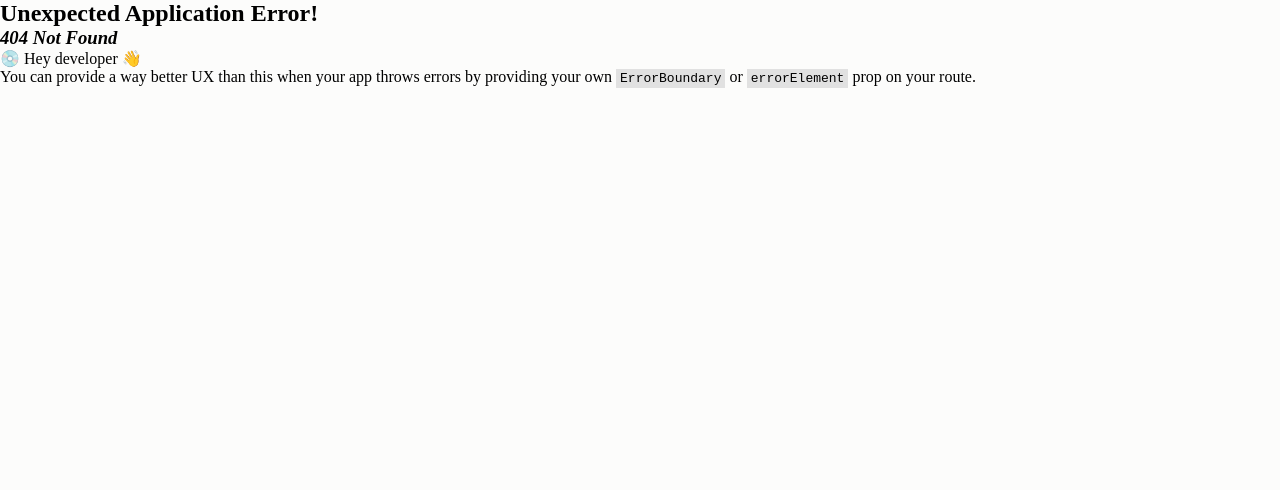
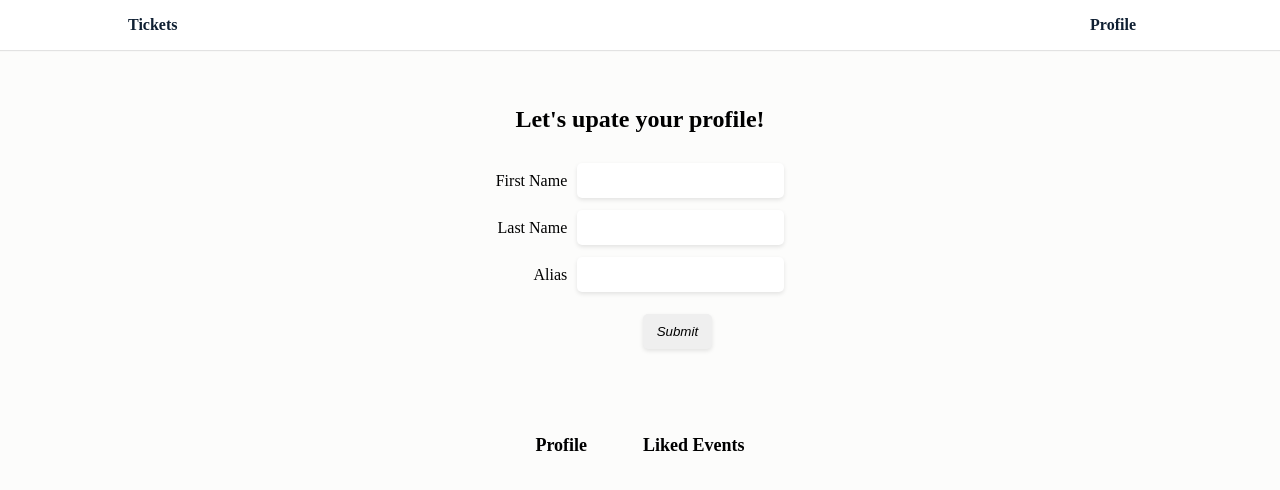
Before and after one commit to alvarezacarlos/project-ticket-master-client-reactjs, a React (Vite) app: page /profile in a window 1280 px wide. Before the commit this address had no page. Shown: the top 490 px of the page. Built offline with nearby package versions, Linux system fonts and the light colour scheme.

Commit message:
added Profile screen and subroutes

```diff
--- a/src/components/Navbar/index.jsx
+++ b/src/components/Navbar/index.jsx
@@ -5,15 +5,14 @@ import { Link } from "react-router-dom";
 import styles from "./Navbar.module.css";
 
 const Navbar = () => {
-  const onEventClick = () => {};
 
   return (
     <nav className={styles.nav}>
       <div className={styles.navContainer}>
-        <div className={styles.logo}>Tickets</div>
+        <div className={styles.logo}><Link to='/' className={styles.navListLink}>Tickets</Link></div>
         <ul className={styles.navList}>
           <li className={styles.navListItem}>
-            <Link className={styles.navListLink} to="/my-profile">
+            <Link className={styles.navListLink} to="/profile">
               Profile
             </Link>
           </li>
--- /dev/null
+++ b/src/components/SignupForm/SignupForm.module.css
@@ -0,0 +1,60 @@
+.signUpFormContainer {
+  max-width: 1300px;
+  display: flex;
+  flex-flow: column nowrap;
+  align-self: center;
+  justify-self: center;
+
+  align-items: center;
+  justify-content: center;
+
+  padding: 30px;
+}
+
+.signUpFormContainer h3 {
+  text-align: center;
+  font-size: 1.5rem;
+  padding: 10px 20px;
+}
+
+.signUpform {
+  display: flex;
+  flex-flow: column nowrap;
+  align-items: center;
+  justify-content: center;
+  gap: 12px;
+
+  padding: 20px 40px;
+}
+
+.signUpFormGroup {
+  width: 100%;
+  display: flex;
+  justify-content: flex-end;
+  align-items: center;
+  gap: 10px;
+}
+
+.signUpFormGroup input,
+.buttonsContainer button {
+  padding: 10px 14px;
+  outline: none;
+  border: none;
+  transition: 0.4s;
+  border-radius: 5px;
+  box-shadow: 0 2px 4px rgba(0, 0, 0, 0.1);
+  font-style: italic;
+}
+
+.buttonsContainer {
+  width: 50%;
+  display: flex;
+  align-self: center;
+  justify-content: flex-end;
+  align-items: center;
+  padding: 10px 0px;
+}
+
+.buttonsContainer button {
+  cursor: pointer;
+}
--- /dev/null
+++ b/src/components/SignupForm/index.jsx
@@ -0,0 +1,95 @@
+import React from "react";
+
+import { useState } from "react";
+
+// import { useForm } from "react-hook-form";
+
+import styles from "./SignupForm.module.css";
+
+const SignupForm = () => {
+  // without react-hook-form
+  const [signUpFormInputs, setSignUpFormInputs] = useState({
+    firstName: "",
+    lastName: "",
+    alias: "",
+  });
+
+  // without react-hook-form
+  const handleClearClick = () => {
+    setSignUpFormInputs({
+      ...signUpFormInputs,
+      firstName: "",
+      lastName: "",
+      alias: "",
+    });
+  };
+
+  const handleOnsubmitForm = (e) => {
+    e.preventDefault();
+    console.log("submit", signUpFormInputs);
+
+    handleClearClick();
+  };
+
+  return (
+    <div className={styles.signUpFormContainer}>
+      <h3>Let's upate your profile!</h3>
+      <form className={styles.signUpform} onSubmit={handleOnsubmitForm}>
+        {/* firstName */}
+        <div className={styles.signUpFormGroup}>
+          <label htmlFor="firstName">First Name</label>
+          <input
+            type="text"
+            name="firstName"
+            id="firstName"
+            value={signUpFormInputs.firstName}
+            onChange={(e) =>
+              setSignUpFormInputs({
+                ...signUpFormInputs,
+                firstName: e.target.value,
+              })
+            }
+          />
+        </div>
+        {/* lastName */}
+        <div className={styles.signUpFormGroup}>
+          <label htmlFor="lastName">Last Name</label>
+          <input
+            type="text"
+            name="lastName"
+            id="lastName"
+            value={signUpFormInputs.lastName}
+            onChange={(e) =>
+              setSignUpFormInputs({
+                ...signUpFormInputs,
+                lastName: e.target.value,
+              })
+            }
+          />
+        </div>
+        {/* alias */}
+        <div className={styles.signUpFormGroup}>
+          <label htmlFor="alias">Alias</label>
+          <input
+            type="text"
+            name="alias"
+            id="alias"
+            value={signUpFormInputs.alias}
+            onChange={(e) =>
+              setSignUpFormInputs({
+                ...signUpFormInputs,
+                alias: e.target.value,
+              })
+            }
+          />
+        </div>
+
+        <div className={styles.buttonsContainer}>
+          <button type="submit">Submit</button>
+        </div>
+      </form>
+    </div>
+  );
+};
+
+export default SignupForm;
--- a/src/views/Home/index.jsx
+++ b/src/views/Home/index.jsx
@@ -53,8 +53,6 @@ const Home = () => {
       const searchedTermParam =
         searchedTerm?.trim().length > 0 ? `&keyword=${searchedTerm}` : "";
       fetchEvents({ urlParams: `${searchedTermParam}&page=${selected}` });
-      console.log(selected);
-      console.log(`${searchedTermParam}&page=${selected}`);
     },
     [searchedTerm, fetchEvents]
   );
@@ -73,8 +71,6 @@ const Home = () => {
     return <div className="home">{<Events searchedTerm={searchedTerm} />}</div>;
   };
 
-  console.log(events)
-
   return (
     <Wrapper>
       <SearchBar onSearch={handleInputSearch} />
@@ -90,7 +86,7 @@ const Home = () => {
         nextLabel={">"}
         breakLabel={"..."}
         renderOnZeroPageCount={null}
-        pageCount={page.totalPages}
+        pageCount={page?.totalPages || 0}
         pageRangeDisplayed={5}
         onPageChange={handlePageClick}
         style={{visibility: isLoading ? 'hidden': 'block'}}
--- /dev/null
+++ b/src/views/Profile/Profile.module.css
@@ -0,0 +1,24 @@
+.tabsContainer {
+  display: flex;
+  width: 100%;
+  justify-content: center;
+  align-items: center;
+  gap: 8px;
+}
+
+.tab {
+  font-size: 18px;
+  font-weight: 600;
+  padding-bottom: 4px;
+  cursor: pointer;
+  transition: opacity 0.2s ease;
+  padding: 10px 20px;
+}
+
+.tab:hover {
+  opacity: 0.8;
+}
+
+.active {
+  border-bottom: 2px solid #fff;
+}
--- /dev/null
+++ b/src/views/Profile/components/LikedEvents/index.jsx
@@ -0,0 +1,15 @@
+import React from 'react'
+
+
+
+import styles from './LikedEvents.module.css'
+
+const LikedEvents = () => {
+  return (
+    <div>
+      Linked Events
+    </div>
+  )
+}
+
+export default LikedEvents
--- /dev/null
+++ b/src/views/Profile/components/MyInfo/index.jsx
@@ -0,0 +1,15 @@
+import React from 'react'
+
+
+
+import styles from './MyInfo.module.css'
+
+const MyInfo = () => {
+  return (
+    <div>
+      My Info
+    </div>
+  )
+}
+
+export default MyInfo
--- a/src/views/Profile/index.jsx
+++ b/src/views/Profile/index.jsx
@@ -1,11 +1,48 @@
 import React from "react";
+
+import { Outlet, useLocation, useNavigate } from "react-router-dom";
 
 import Wrapper from "../../components/Wrapper";
 
+import SignupForm from "../../components/SignupForm";
+
+import styles from './Profile.module.css'
+
 const Profile = () => {
+  const { pathname } = useLocation();
+
+  const navigate = useNavigate();
+
+  const handleTabClick = (path) => {
+    navigate(`/profile/${path}`);
+  };
+
   return (
     <Wrapper>
-      <div>Profile</div>
+      <SignupForm />
+      <div className={styles.tabsContainer}>
+        <span
+          className={`${pathname.includes("my-info") ? styles.active : ""} ${
+            styles.tab
+          }`}
+
+          onClick={() => handleTabClick("my-info")}
+
+          style={{ marginRight: 8 }}
+        >
+          Profile
+        </span>
+        <span
+          className={`${
+            pathname.includes("liked-events") ? styles.active : ""
+          } ${styles.tab}`}
+
+          onClick={() => handleTabClick("liked-events")}
+        >
+          Liked Events
+        </span>
+      </div>
+      <Outlet />
     </Wrapper>
   );
 };
```
Also changed, not shown: src/routes/index.jsx (+14 -2 lines), src/components/Navbar/Navbar.module.css (line endings or trailing spaces), src/views/Profile/components/LikedEvents/LikedEvents.module.css (added), src/views/Profile/components/MyInfo/MyInfo.module.css (added).
